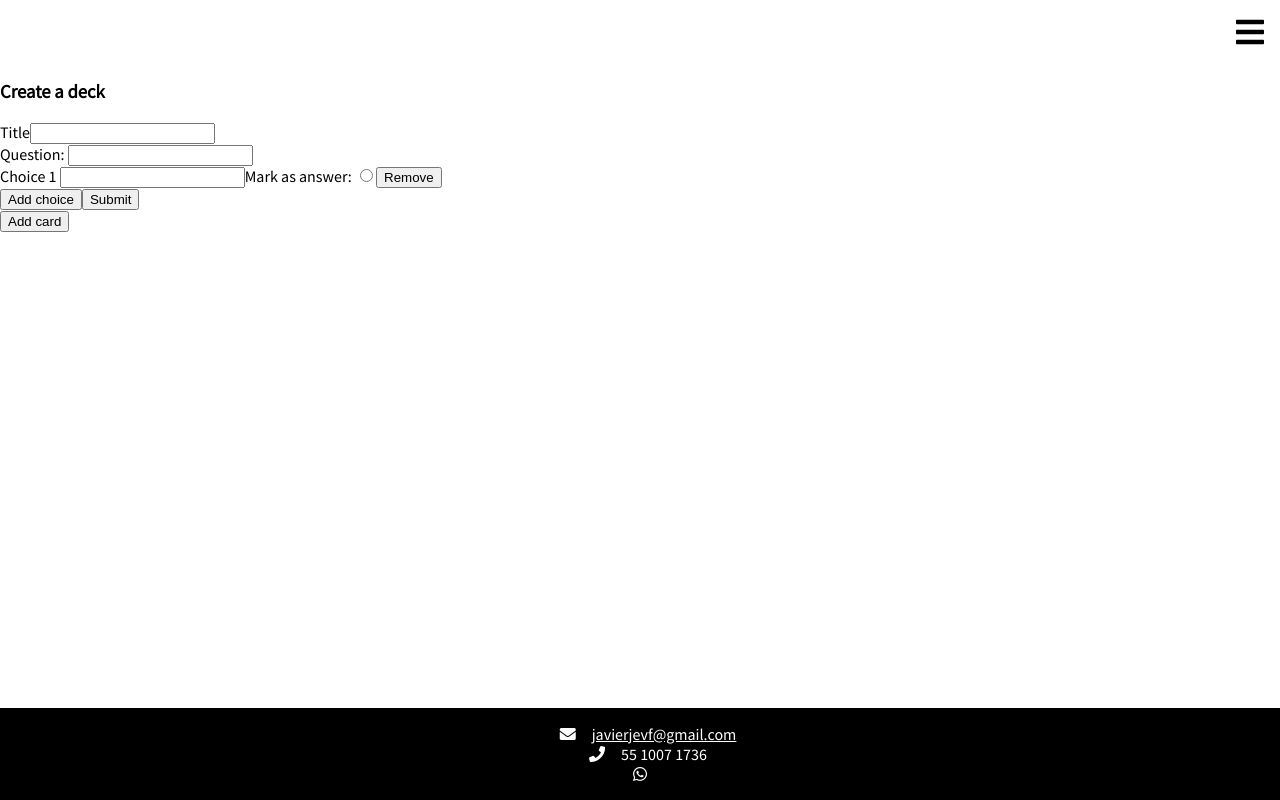
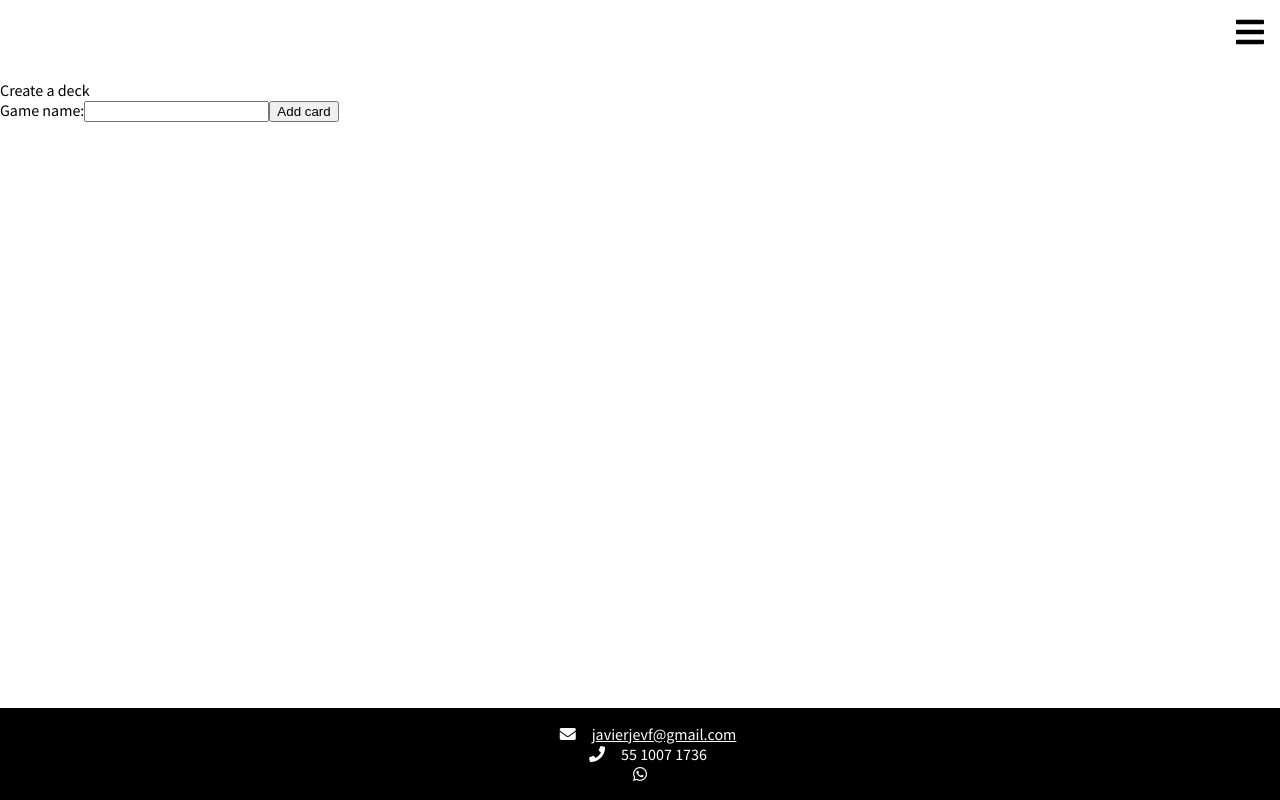
Before and after one commit to aaspinwall/react-project, a React (Create React App) app: page /maker in a window 1280 px wide. Built offline with nearby package versions, Linux system fonts and the light colour scheme.

Commit message:
not working fork

```diff
--- a/src/CardMaker.jsx
+++ b/src/CardMaker.jsx
@@ -2,123 +2,98 @@ import React from "react";
 import styled from "styled-components";
 import { connect } from "react-redux";
 
-class CardMaker extends React.Component {
+class NewCard extends React.Component {
   constructor(props) {
     super(props);
-    this.state = { cards: [""] };
+    this.state = { choiceArray: [] };
   }
-  addCard = () => {
-    this.setState({ cards: [...this.state.cards].concat("") });
-  };
+
   render() {
+    const choice = (
+      <div>
+        <label>Choice {console.log(this.props)}</label>
+        <input onChange={this.props.handleChoice} />
+        <button>Remove</button>
+      </div>
+    );
+    const choiceArray = [];
     return (
       <div>
-        <h3>Create a deck</h3>
-        <label>Title</label>
-        <input />
-        {this.state.cards.map(card => (
-          <NewCard />
-        ))}
-        <button onClick={this.addCard}>Add card</button>
+        <label>Question {this.props.i}</label>
+        <input
+          onChange={this.props.handleQuestion}
+          type='text'
+          name={this.props.i}
+        />
+        <button
+          onClick={() =>
+            this.setState({ choiceArray: this.state.choiceArray.concat("") })
+          }
+        >
+          Add Choice
+        </button>
+        {this.state.choiceArray.map((element, i) => {
+          return (
+            <div>
+              <label>Choice {i}</label>
+              <input onChange={this.props.handleChoice} name={i} />
+              <button>Remove</button>
+            </div>
+          );
+        })}
       </div>
     );
   }
 }
 
-class NewCard extends React.Component {
+class CardMaker extends React.Component {
   constructor(props) {
     super(props);
-    this.state = { name: "", questions: [""], answer: "", cards: {} };
+    this.state = { name: "", questions: [] };
   }
-  componentDidMount() {}
-
   handleTitle = e => {
     this.setState({ name: e.target.value });
   };
+  addCard = () => {
+    this.setState({ questions: [...this.state.questions].concat({}) });
+  };
   handleQuestion = e => {
-    let name = parseInt(e.target.name);
+    let number = parseInt(e.target.name);
     let value = e.target.value;
-    this.setState({
-      questions: this.state.questions.map((item, i) => {
-        return i === name ? value : item;
-      }),
-    });
-    console.log(e.target);
-  };
 
-  removeChoice = e => {
-    e.preventDefault();
-    let name = parseInt(e.target.name);
-    this.setState({
-      questions: this.state.questions.filter((item, i) => {
-        return name !== i;
-      }),
-    });
-    console.log(name);
-  };
-  addField = e => {
-    e.preventDefault();
-    this.setState({
-      questions: [...this.state.questions].concat(""),
-    });
-  };
-  submit = e => {
-    e.preventDefault();
-    let st = this.state;
-    let qArray = [];
-    for (const key in st) {
-      if (parseInt(key) >= 0) {
-        qArray.push(st[key]);
-        this.setState({ [key]: "" });
-      }
-    }
     this.setState(
       {
-        name: "",
-        cards: [this.state.cards].concat(this.state.questions),
-        questions: [""],
+        questions: this.state.questions.map((item, i) => {
+          return number === i ? { question: value } : item;
+        }),
       },
-      () => console.log(this.state)
+      () => console.log(this.state.questions)
     );
+  };
+  handleChoice = e => {
+    let number = parseInt(e.target.name);
+    let value = e.target.value;
+    console.log(e.target);
   };
   render() {
     return (
-      <form>
-        <label>Question: </label>
-        <input
-          type='text'
-          onChange={this.handleTitle}
-          value={this.state.name}
-        />
+      <div>
+        <div>Create a deck</div>
+        <label>Game name:</label>
+        <input type='text' onChange={this.handleTitle} />
+        <button onClick={this.addCard}>Add card</button>
         <div>
           {this.state.questions.map((q, i) => {
             return (
-              <div>
-                <label>Choice {i + 1} </label>
-                <input
-                  onChange={this.handleQuestion}
-                  type='text'
-                  name={i}
-                  value={q}
-                />
-                <label>Mark as answer: </label>
-                <input
-                  type='radio'
-                  name='answer'
-                  onClick={() =>
-                    this.setState({ answer: this.state.questions[i] })
-                  }
-                />
-                <button onClick={this.removeChoice} name={i}>
-                  Remove
-                </button>
-              </div>
+              <NewCard
+                i={i}
+                handleQuestion={this.handleQuestion}
+                handleChoice={this.handleChoice}
+              />
             );
           })}
         </div>
-        <button onClick={this.addField}>Add choice</button>
-        <button onClick={this.submit}>Submit</button>
-      </form>
+      </div>
     );
   }
 }
```
